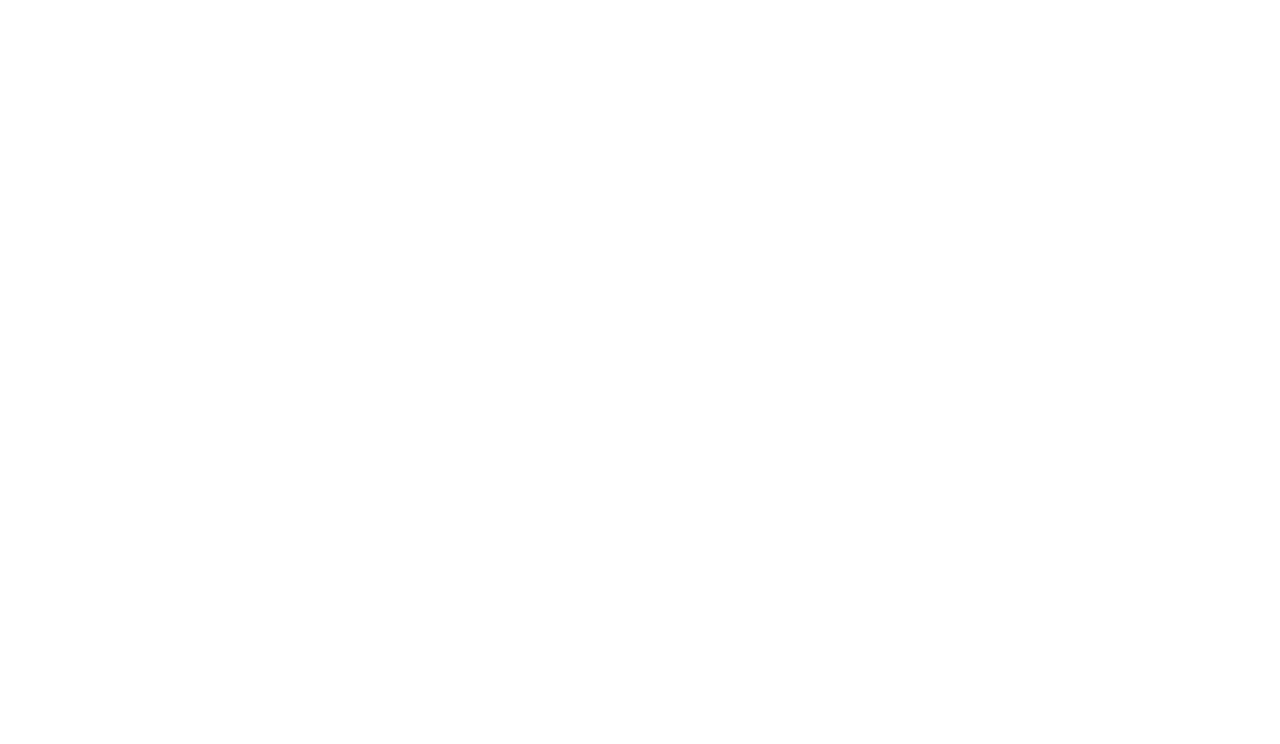
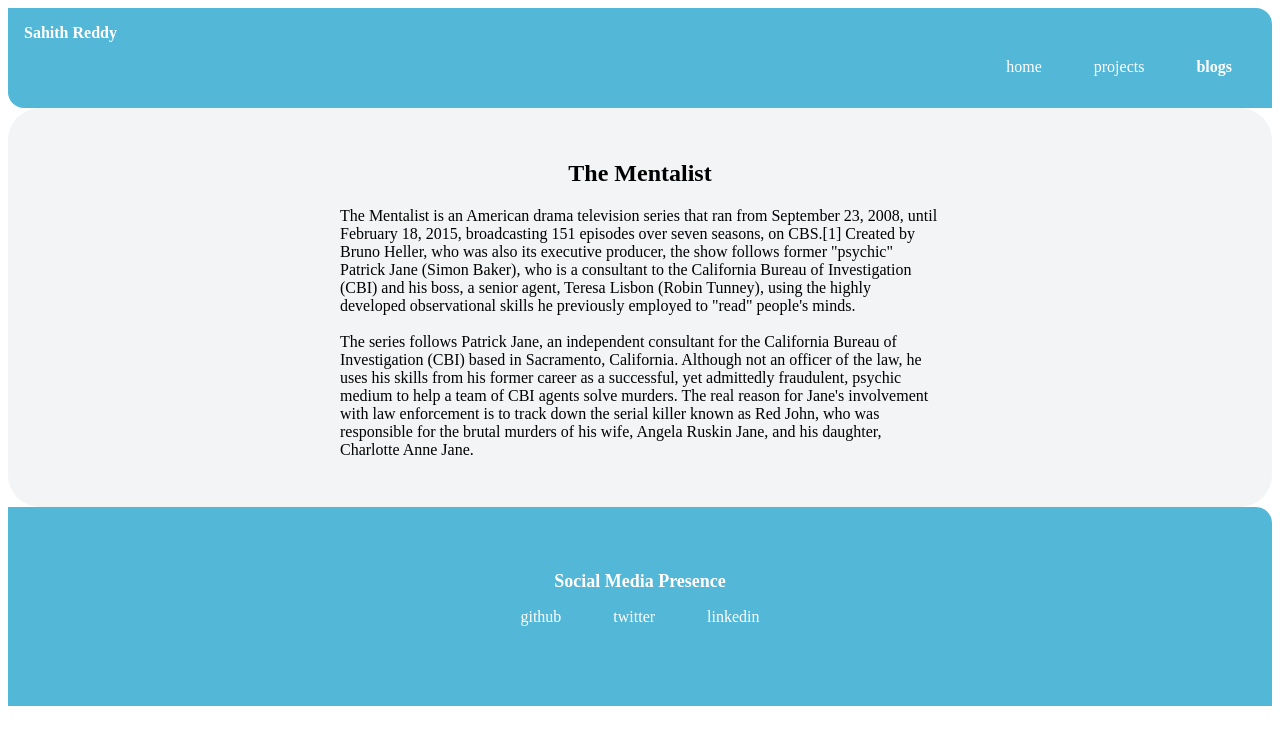
Before and after one commit to sahithreddy05/portfolio, a plain HTML site: page blog2.html in a window 1280 px wide. Drawn offline with Linux system fonts and the light colour scheme; a web font is replaced by a local one.

Commit message:
update blog2

```diff
--- a/blog2.html
+++ b/blog2.html
@@ -1,12 +1,72 @@
 <!DOCTYPE html>
 <html lang="en">
+
 <head>
     <meta charset="UTF-8">
     <meta http-equiv="X-UA-Compatible" content="IE=edge">
     <meta name="viewport" content="width=device-width, initial-scale=1.0">
     <title>The Mentalist</title>
+    <link rel="stylesheet" href="styles.css">
 </head>
+
 <body>
+    <nav class="navigation container">
+        <div class="nav-brand">Sahith Reddy</div>
+        <ul class="list-non-bullet nav-pills">
+            <li class="list-item-inline">
+                <a class="link" href="/">home</a>
+            </li>
+            <li class="list-item-inline">
+                <a class="link " href="/projects.html">projects</a>
+            </li>
+            <li class="list-item-inline">
+                <a class="link link-active" href="/blogs.html">blogs</a>
+            </li>
+        </ul>
+    </nav>
+    <section class="section ow">
+        <div class="container container-center">
+            <h1>The Mentalist</h1>
+            <p>
+                The Mentalist is an American drama television series that ran from September 23, 2008, until February
+                18, 2015, broadcasting 151 episodes over seven seasons, on CBS.[1] Created by Bruno Heller, who was also
+                its executive producer, the show follows former "psychic" Patrick Jane (Simon Baker), who is a
+                consultant to the California Bureau of Investigation (CBI) and his boss, a senior agent, Teresa Lisbon
+                (Robin Tunney), using the highly developed observational skills he previously employed to "read"
+                people's minds.
+                <br>
+                <br>
+                The series follows Patrick Jane, an independent consultant for the California Bureau of Investigation
+                (CBI) based in Sacramento, California. Although not an officer of the law, he uses his skills from his
+                former career as a successful, yet admittedly fraudulent, psychic medium to help a team of CBI agents
+                solve murders. The real reason for Jane's involvement with law enforcement is to track down the serial
+                killer known as Red John, who was responsible for the brutal murders of his wife, Angela Ruskin Jane,
+                and his daughter, Charlotte Anne Jane.
+            </p>
+        </div>
+    </section>
 
+    <footer class="footer">
+        <div class="footer-header">Social Media Presence</div>
+        <ul class="social-links list-non-bullet">
+            <li class=" list-item-inline">
+                <a target="_blank" class="link" href="https://github.com/sahithreddy05">
+                    github
+                </a>
+            </li>
+            <li class="list-item-inline">
+                <a target="_blank" class="link" href="https://twitter.com/sahithreddy05">
+                    twitter
+                </a>
+            </li>
+            <li class="list-item-inline">
+                <a target="_blank" class="link"
+                    href="https://www.linkedin.com/in/sri-sahith-reddy-kuncharam-481ba7187/">
+                    linkedin
+                </a>
+            </li>
+        </ul>
+    </footer>
 </body>
+
 </html>
```
